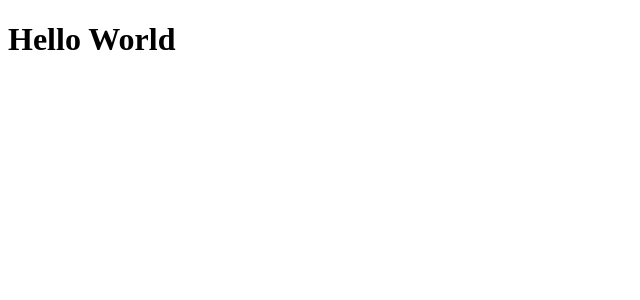
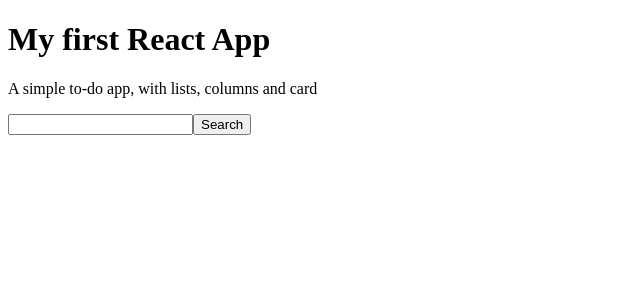
Before and after one commit to Adrian19027/podstawy-reacta, a React (Create React App) app: page / in a window 1280 px wide. Shown: the top 300 px of the page, without its empty margins (0-640 px from the left). Built offline with nearby package versions, Linux system fonts and the light colour scheme.

Commit message:
Add List.js

```diff
--- /dev/null
+++ b/components/Hero/Hero.js
@@ -0,0 +1,10 @@
+const Hero = () => {
+    return (
+      <div>
+        <h1>My first React App</h1>
+        <p>A simple to-do app, with lists, columns and card</p>
+      </div>
+    );
+  };
+
+  export default Hero;
--- /dev/null
+++ b/components/SearchForm/SearchForm.js
@@ -0,0 +1,10 @@
+const SearchForm = () => {
+    return (
+        <form>
+            <input type="text" />
+            <button>Search</button>
+        </form>
+    );
+  };
+
+  export default SearchForm;
--- a/src/App.js
+++ b/src/App.js
@@ -1,7 +1,12 @@
+import Hero from "../components/Hero/Hero.js";
+import SearchForm from "../components/SearchForm/SearchForm.js";
 
 const App = () => {
   return (
-    <h1>Hello World</h1>
+    <div>
+      <Hero />
+      <SearchForm />
+    </div>
   );
 };
 
```
